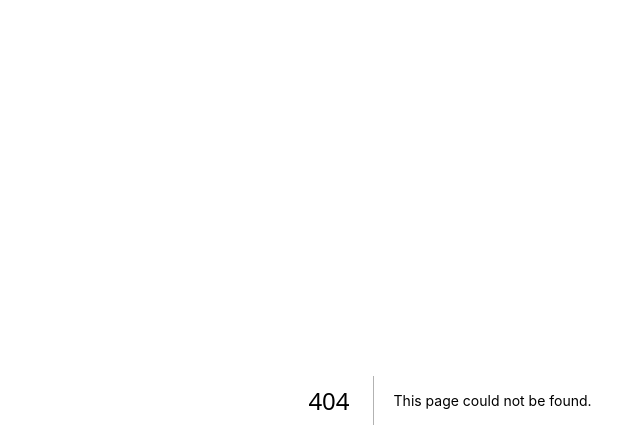
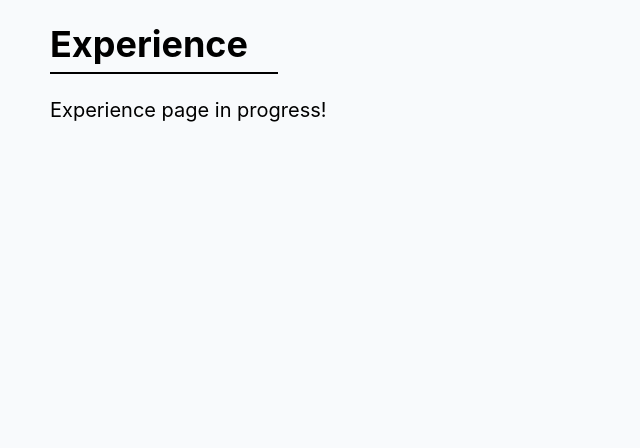
Before and after one commit to evankins/portfolio-next, a Next.js app in the folder app/: page /experience in a window 1280 px wide. Before the commit this address had no page. Shown: the top 448 px of the page, without its empty margins (190-830 px from the left). Built offline with nearby package versions, Linux system fonts and the light colour scheme.

Commit message:
new page skeletons

```diff
--- /dev/null
+++ b/app/src/app/about/page.tsx
@@ -0,0 +1,28 @@
+import '@/app/globals.css'
+import '@/app/animations.css'
+
+
+export default function About() {
+  return (
+    <div className="min-h-screen flex flex-col justify-center items-center">
+      <div className="flex-grow mt-4 relative w-11/12 md:w-[700px] lg:w-[800px]">
+
+        <header>
+          <div className="inline-block mt-2">
+            <h1 className="">About Me</h1>
+            <hr className="border-t-2 border-black mt-2 w-[115%]" />
+          </div>
+        </header>
+
+        <div>
+          <p className="my-4">
+            About Me page in progress!
+          </p>
+        </div>
+
+
+
+      </div>
+    </div>
+  );
+}
--- /dev/null
+++ b/app/src/app/credits/page.tsx
@@ -0,0 +1,26 @@
+import '@/app/globals.css'
+import '@/app/animations.css'
+
+
+export default function Credits() {
+  return (
+    <div className="min-h-screen flex flex-col justify-center items-center">
+      <div className="flex-grow mt-4 relative w-11/12 md:w-[700px] lg:w-[800px]">
+
+        <header>
+          <div className="inline-block mt-2">
+            <h1 className="">Credits</h1>
+            <hr className="border-t-2 border-black mt-2 w-[115%]" />
+          </div>
+        </header>
+
+        <div>
+          <p className="my-4">
+            Credits page in progress!
+          </p>
+        </div>
+
+      </div>
+    </div>
+  );
+}
--- /dev/null
+++ b/app/src/app/experience/page.tsx
@@ -0,0 +1,26 @@
+import '@/app/globals.css'
+import '@/app/animations.css'
+
+
+export default function Experience() {
+  return (
+    <div className="min-h-screen flex flex-col justify-center items-center">
+      <div className="flex-grow mt-4 relative w-11/12 md:w-[700px] lg:w-[800px]">
+
+        <header>
+          <div className="inline-block mt-2">
+            <h1 className="">Experience</h1>
+            <hr className="border-t-2 border-black mt-2 w-[115%]" />
+          </div>
+        </header>
+
+        <div>
+          <p className="my-4">
+            Experience page in progress!
+          </p>
+        </div>
+
+      </div>
+    </div>
+  );
+}
```
